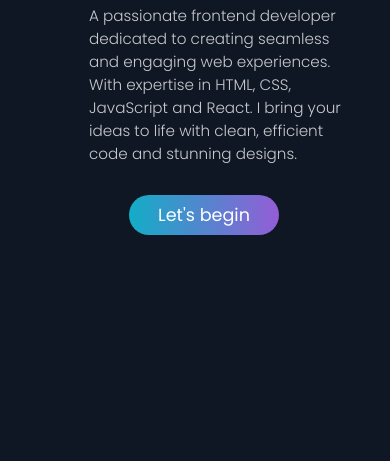
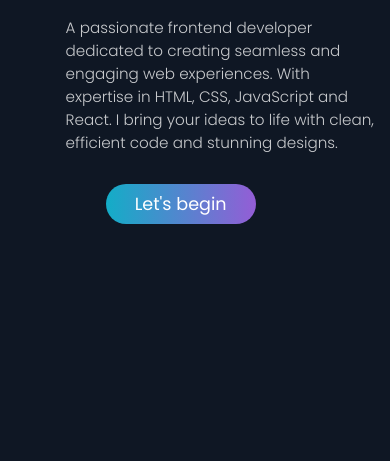
Before and after one commit to OpeyemiAkinwumi/hngS1-porfolio, a plain HTML site: page index.html in a window 390 px wide. Shown: the part 383-844 px from the top of the page. Drawn offline with Linux system fonts and the light colour scheme; a web font is replaced by a local one.

Commit message:
Adjusting the width of the hero container

```diff
--- a/style.css
+++ b/style.css
@@ -264,6 +264,9 @@ nav {
 }
 
 @media screen and (max-width: 800px) {
+  .hero-container {
+    width: 85%;
+  }
   .hero-container h1 {
     margin-left: 20px;
     font-size: 2.5rem;
@@ -278,6 +281,11 @@ nav {
     font-size: 0.95rem;
   }
 }
+@media screen and (max-width: 480px) {
+  .hero-container {
+    width: 92%;
+  }
+}
 
 /* Animation for Responsiveness */
 @keyframes fade-in {
```
